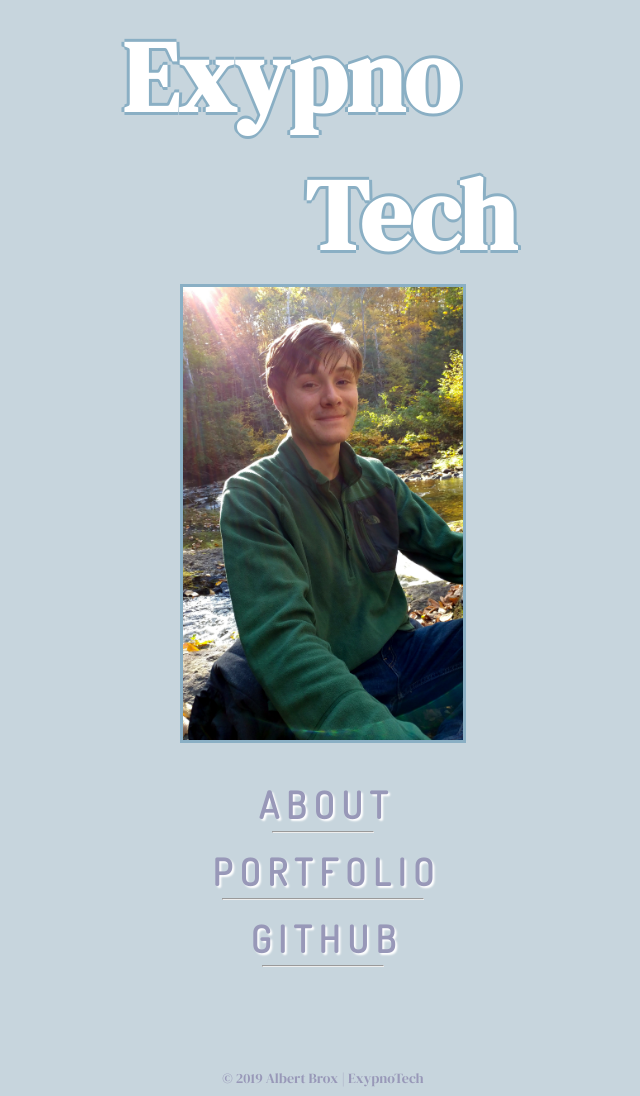
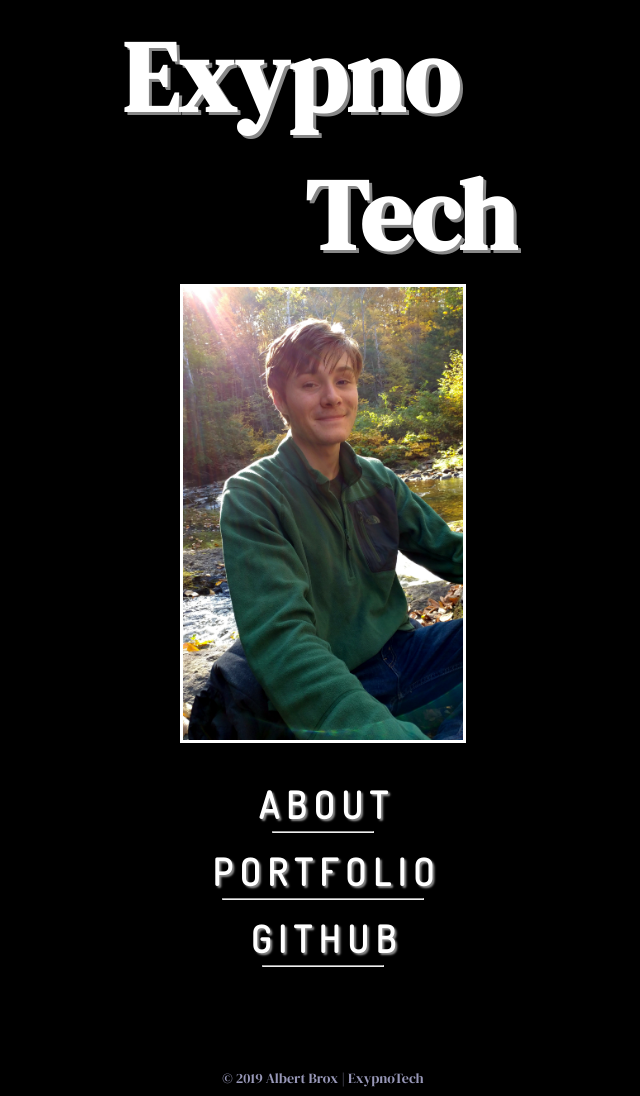
Before and after one commit to bytesuji/exypno2, a PHP site: page / in a window 1280 px wide. Shown: the whole page, without its empty margins (317-957 px from the left). Run offline with PHP 8.4, Linux system fonts and the light colour scheme.

Commit message:
color scheme redesign

```diff
--- a/main.css
+++ b/main.css
@@ -2,7 +2,7 @@
 @import url('https://fonts.googleapis.com/css?family=Dosis&display=swap');
 
 body {
-  background-color: #c7d5dd;
+  background-color: black;
   color: #fff;
   font-family: 'DM Serif Display', serif;
   font-size: 50px;
@@ -13,7 +13,7 @@ h1 {
   width: 50%;
   max-width: 1000px;
   text-align: center;
-  text-shadow: -3px 0 #8aafc4, 0 3px #8aafc4, 3px 0 #8aafc4, 0 -3px #8aafc4;
+  text-shadow: 3px 3px #888;
 }
 
 h2 {
@@ -24,8 +24,8 @@ h2 {
   margin: 0 auto;
   text-align: center;
 
-  color: #9898b8;
-  text-shadow: 2px 2px 2px #fff;
+  color: white;
+  text-shadow: 2px 2px 2px #888;
 }
 
 hr {
@@ -44,7 +44,7 @@ a {
 }
 
 a:hover {
-  color: #8aafc4;
+  color: #8df4d0;
 }
 
 footer {
@@ -70,14 +70,14 @@ footer {
 }
 
 .fakelink:hover {
-  color: #8aafc4;
+  color: #8df4d0;
   cursor: pointer;
 }
 
 .portrait {
   display: flex;
   margin: 0 auto 3% auto;
-  border: 3px solid #8aafc4;
+  border: 3px solid white;
   width: 280px; /* overridden by javascript! I put J.I.C. of noscript. */
 }
 
@@ -85,7 +85,7 @@ footer {
   width: 552px;
   font-size: 23px;
   font-family: 'Dosis', sans-serif;
-  color: #5e5e77;
+  color: white;
   margin: 0 auto;
   text-align: justify;
   display: none;
```
